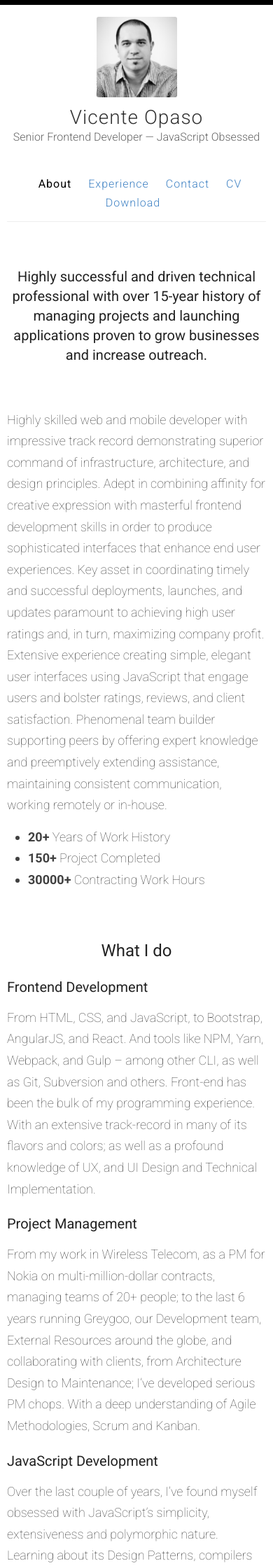
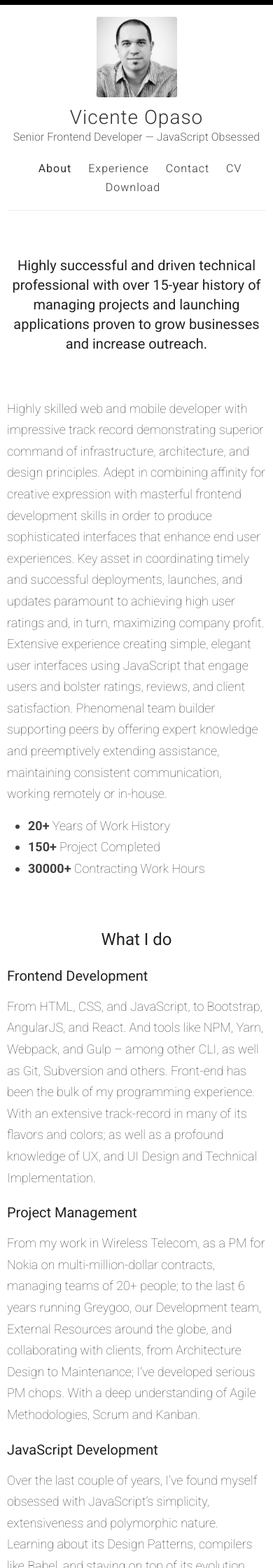
Before and after one commit to vicenteopaso/vicenteopaso, a Jekyll site: the page built from _pages/index.md, in a window 390 px wide. Shown: the top 2240 px of the page at 70% size. Built offline with Jekyll 4.4.1, drawn with Linux system fonts in a browser that asks for light colours.

Commit message:
Update _custom.scss

```diff
--- a/_sass/_custom.scss
+++ b/_sass/_custom.scss
@@ -236,7 +236,11 @@ header.masthead {
           margin-bottom: 15px;
         }
         nav {
-          color: #333;
+          margin-top: 18px;
+          margin-bottom: 6px;
+          a {
+            color: #333;
+          }
         }
       }
     }
```
